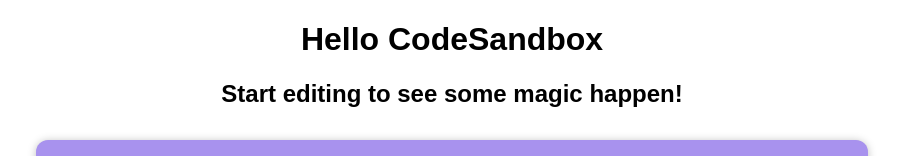
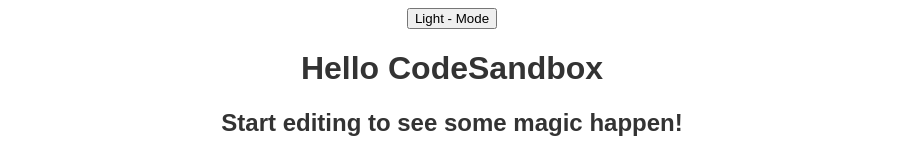
Before and after one commit to Ravikrishna234/React-ExpenseTracker, a React (Create React App) app: page / in a window 1280 px wide. Shown: the top 156 px of the page, without its empty margins (188-1091 px from the left). Built offline with nearby package versions, Linux system fonts and the light colour scheme.

Commit message:
Update 4 files

```diff
--- a/src/App.js
+++ b/src/App.js
@@ -1,8 +1,9 @@
-import React, { useState } from "react";
+import React, { useState, useEffect } from "react";
 import "./styles.css";
 import NewExpense from "./components/NewExpense/NewExpense";
 import ExpenseItem from "./components/Expenses/ExpenseItem";
 import Expenses from "./components/Expenses/Expenses";
+import ToggleSwitch from "./components/Toggle/ToggleSwitch";
 
 const EXPENSE_INITIAL = [
   {
@@ -15,14 +16,21 @@
 
 export default function App() {
   const [expenses, setExpenses] = useState(EXPENSE_INITIAL);
-
+  const [theme, setTheme] = useState("light");
+  const changeTheme = (color) => {
+    setTheme(color);
+  };
   const addExpenseHandler = (expenses) => {
     setExpenses((prev_expenses) => {
       return [expenses, ...prev_expenses];
     });
   };
+  useEffect(() => {
+    document.body.className = theme;
+  }, [theme]);
   return (
-    <div className="App">
+    <div className={`App ${theme}`}>
+      <ToggleSwitch toggleAdd={changeTheme}></ToggleSwitch>
       <h1>Hello CodeSandbox</h1>
       <h2>Start editing to see some magic happen!</h2>
       <NewExpense onAddExpense={addExpenseHandler}></NewExpense>
--- /dev/null
+++ b/src/components/Toggle/ToggleSwitch.js
@@ -0,0 +1,26 @@
+import React, { useState } from "react";
+
+function ToggleSwitch(props) {
+
+  const [toggle, setToggle] = useState("light");
+
+  const toggleSwitch = () => {
+    if (toggle == "light") {
+      setToggle("dark");
+    } else {
+      setToggle("light");
+    }
+  };
+  props.toggleAdd(toggle);
+
+  return (
+
+    <div>
+      <button onClick={toggleSwitch}>
+        {toggle[0].toUpperCase() + toggle.slice(1, toggle.length)} - Mode
+      </button>
+    </div>
+  );
+}
+
+export default ToggleSwitch;
--- a/src/styles.css
+++ b/src/styles.css
@@ -2,3 +2,11 @@
   font-family: sans-serif;
   text-align: center;
 }
+.dark {
+  background-color: #333;
+  color: #fff;
+}
+.light {
+  background-color: #fff;
+  color: #333;
+}
```
Also changed, not shown: src/components/Toggle/ToggleSwitch.css (added).
